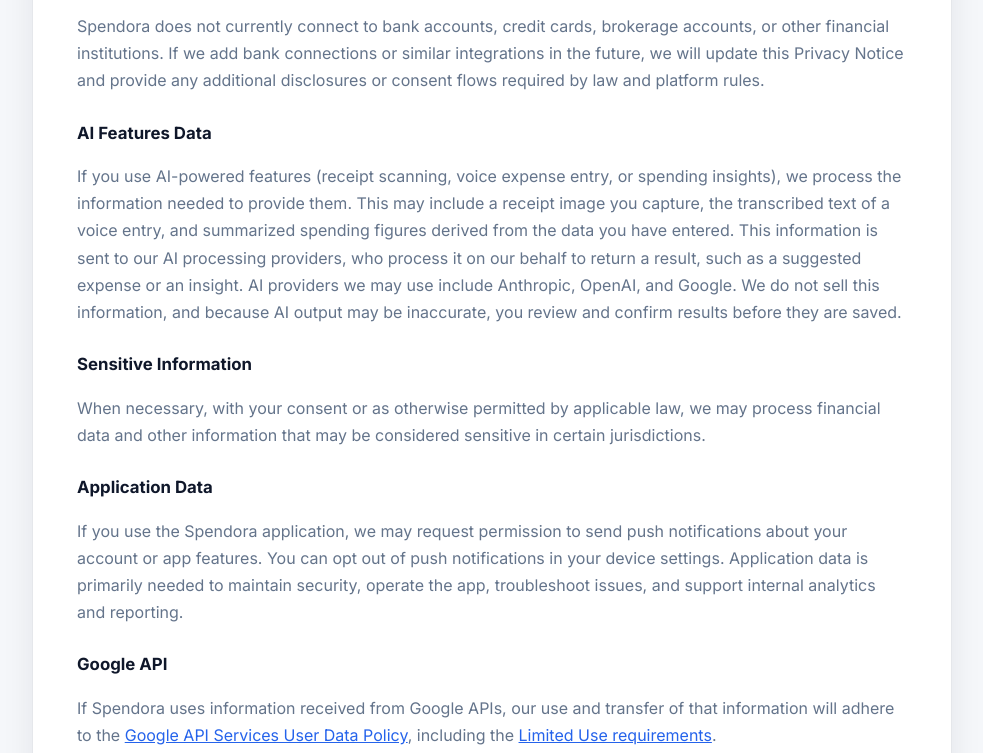
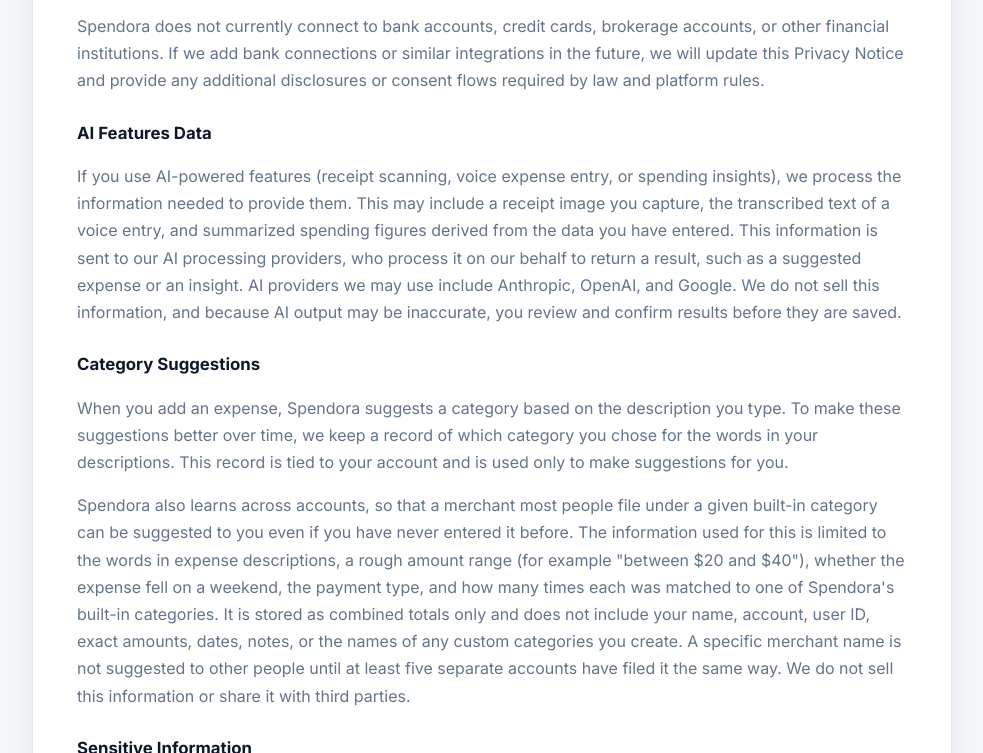
Before and after one commit to Deveshpatel2/Spendora_Main_Landing_Page, a plain HTML site: page privacy.html in a window 1280 px wide. Shown: the part 2047-2800 px from the top of the page, without its empty margins (148-1131 px from the left). Drawn offline with Linux system fonts and the light colour scheme; a script that the page names is missing.

Commit message:
Disclose category-suggestion learning in privacy policy
Add a "Category Suggestions" section describing the per-account
record and the anonymous cross-account totals used for suggestions,
a processing bullet, a retention note that the personal record is
deleted with the account, and the matching item on the delete-account
page.

Co-Authored-By: Claude Opus 5 <noreply@anthropic.com>

```diff
--- a/privacy.html
+++ b/privacy.html
@@ -210,7 +210,7 @@
 
   <main>
     <h1>Privacy Policy</h1>
-    <p class="meta">Last updated: June 6, 2026</p>
+    <p class="meta">Last updated: September 12, 2026</p>
 
     <p>
       This Privacy Notice for Spendora ("we," "us," or "our") describes how and why we access, collect, store, use, and
@@ -304,6 +304,23 @@
       output may be inaccurate, you review and confirm results before they are saved.
     </p>
 
+    <h3 id="categorysuggestions">Category Suggestions</h3>
+    <p>
+      When you add an expense, Spendora suggests a category based on the description you type. To make these
+      suggestions better over time, we keep a record of which category you chose for the words in your descriptions.
+      This record is tied to your account and is used only to make suggestions for you.
+    </p>
+    <p>
+      Spendora also learns across accounts, so that a merchant most people file under a given built-in category can be
+      suggested to you even if you have never entered it before. The information used for this is limited to the
+      words in expense descriptions, a rough amount range (for example "between $20 and $40"), whether the expense fell
+      on a weekend, the payment type, and how many times each was matched to one of Spendora's built-in categories. It
+      is stored as combined totals only and does not include your name, account, user ID, exact amounts, dates, notes,
+      or the names of any custom categories you create. A specific merchant name is not suggested to other people until
+      at least five separate accounts have filed it the same way. We do not sell this information or share it with
+      third parties.
+    </p>
+
     <h3 id="sensitiveinfo">Sensitive Information</h3>
     <p>
       When necessary, with your consent or as otherwise permitted by applicable law, we may process financial data and
@@ -335,6 +352,7 @@
       <li>Provide, operate, secure, and improve Spendora features.</li>
       <li>Manage budgets, expenses, groups, reports, preferences, and app settings.</li>
       <li>Provide AI-powered features such as receipt scanning, voice expense entry, and spending insights.</li>
+      <li>Suggest expense categories, based on your own past choices and on combined, anonymous totals across accounts (see <a href="#categorysuggestions">Category Suggestions</a>).</li>
       <li>Send waitlist, launch, account, verification, password reset, and support messages.</li>
       <li>Detect, prevent, and respond to fraud, abuse, security incidents, and technical issues.</li>
       <li>Comply with legal obligations and enforce our Terms of Service.</li>
@@ -405,6 +423,11 @@
       When we have no ongoing legitimate business need to process personal information, we will delete or anonymize it.
       If deletion is not immediately possible, such as when information is stored in backup archives, we will securely
       store and isolate it from further processing until deletion is possible.
+    </p>
+    <p>
+      When you delete your account, the category-suggestion record tied to your account is deleted with it. The combined
+      cross-account totals described under <a href="#categorysuggestions">Category Suggestions</a> contain no account
+      identifiers and cannot be traced back to you, so they are retained as anonymous data.
     </p>
 
     <h2 id="infosafe">8. How Do We Keep Your Information Safe?</h2>
```
Also changed, not shown: delete-account.html (+2 -1 lines).
